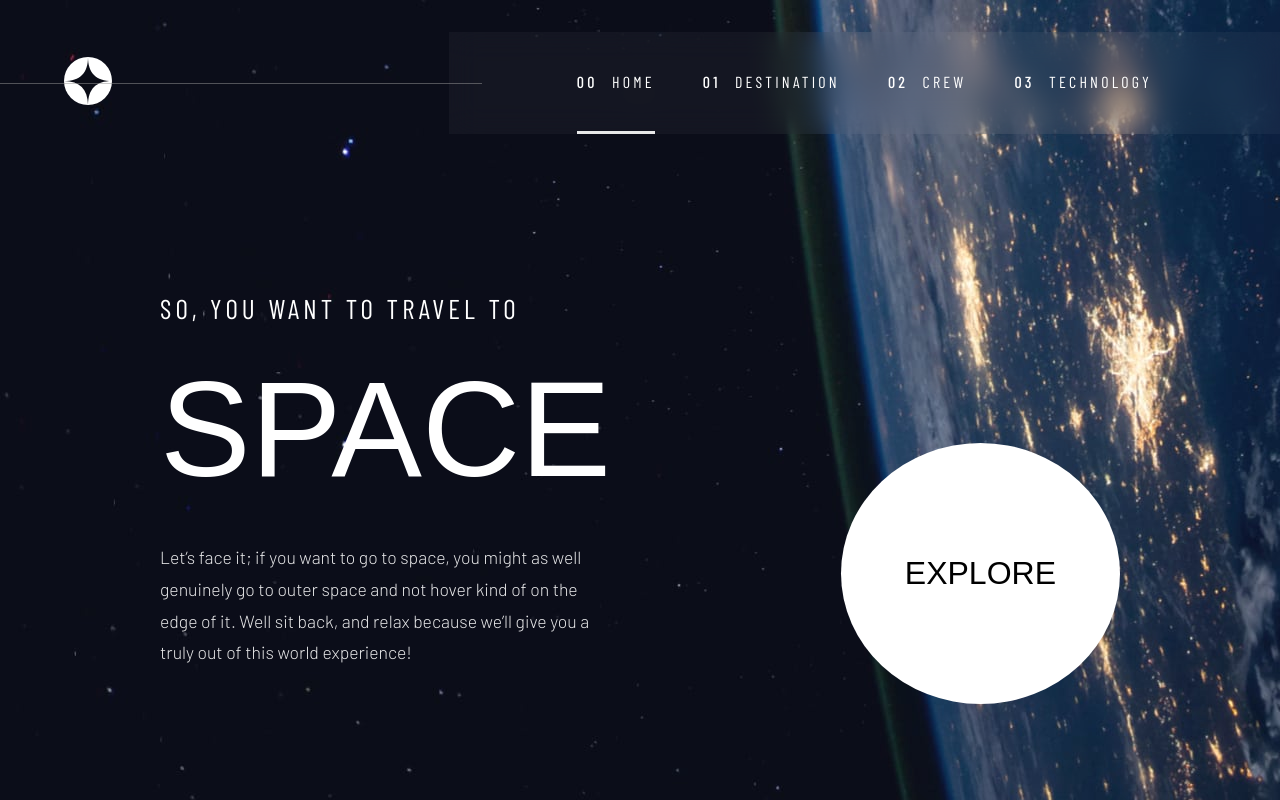
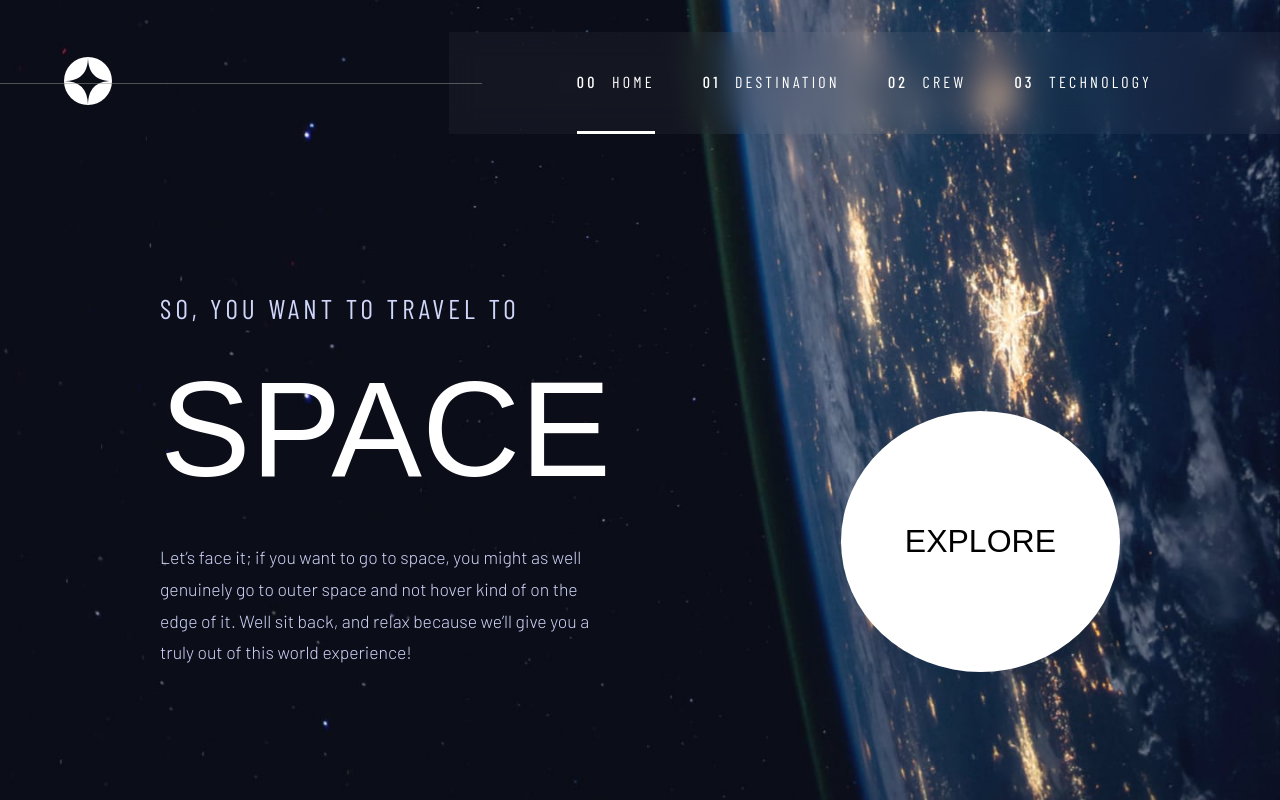
Before and after one commit to Johndiddles/space-travel-challenge, a React (Create React App) app: page / in a window 1280 px wide. Built offline with nearby package versions, Linux system fonts and the light colour scheme; a web font is replaced by a local one.

Commit message:
fixed active and hover states

```diff
--- a/src/components/navbar/navbar.component.jsx
+++ b/src/components/navbar/navbar.component.jsx
@@ -14,15 +14,15 @@ const Navbar = () => {
       </NavLink>
 
       <NavLink
+        id="destination_link"
         to="/destination/Moon"
-        className={
-          window.location.href.includes("destination/")
-            ? "navbar__link active"
-            : "navbar__link"
-        }
-        // className={({ isActive }) =>
-        //   isActive ? "navbar__link active" : "navbar__link"
-        // }
+        className={({ isActive }) => {
+          if (isActive || window.location.href.includes("destination")) {
+            return "navbar__link active";
+          } else {
+            return "navbar__link";
+          }
+        }}
       >
         <span>01</span> Destination
       </NavLink>
--- a/src/components/navbar/navbar.style.scss
+++ b/src/components/navbar/navbar.style.scss
@@ -17,7 +17,7 @@
   }
 
   &__link {
-    color: white;
+    color: rgba(255, 255, 255, 1);
     text-transform: uppercase;
     font-weight: 300;
     font-family: "Barlow Condensed", sans-serif;
@@ -25,7 +25,7 @@
     letter-spacing: 0.2em;
 
     &:hover {
-      border-bottom: 3px solid rgba(255, 255, 255, 0.9);
+      border-bottom: 3px solid rgba(255, 255, 255, 0.5);
       transition: 0.5s;
     }
 
@@ -35,6 +35,9 @@
     }
   }
   .active {
-    border-bottom: 3px solid rgba(255, 255, 255, 0.9);
+    border-bottom: 3px solid rgba(255, 255, 255, 1);
+  }
+  .inactive {
+    border-bottom: 0px;
   }
 }
--- a/src/components/planet-details/planet-details.style.scss
+++ b/src/components/planet-details/planet-details.style.scss
@@ -30,7 +30,7 @@
       font-family: "Barlow", sans-serif;
       line-height: 1.8;
       //   letter-spacing: 0.1em;
-      color: rgba(255, 255, 255, 0.8);
+      color: rgba(208, 214, 249, 1);
       margin-bottom: 1em;
       width: 42ch;
     }
@@ -47,7 +47,7 @@
           font-size: 0.9em;
           font-weight: 200;
           letter-spacing: 0.15em;
-          color: rgba(255, 255, 255, 0.8);
+          color: rgba(208, 214, 249, 1);
           font-family: "Barlow Condensed", sans-serif;
         }
         &__value {
--- a/src/components/planets/planets.style.scss
+++ b/src/components/planets/planets.style.scss
@@ -8,18 +8,23 @@
 
     .planet-link {
       background: transparent;
-      color: rgba(255, 255, 255, 0.7);
+      color: rgba(208, 214, 249, 0.7);
       padding: 0.5em 0;
       border-bottom: 3px solid transparent;
       text-transform: uppercase;
       font-family: "Barlow Condensed", sans-serif;
-      font-size: 1.2em;
-      font-weight: 200;
+      font-size: 1em;
+      font-weight: 400;
+      letter-spacing: 0.1em;
+
+      &:hover {
+        border-bottom: 3px solid rgba(255, 255, 255, 0.5);
+      }
     }
 
     .active {
       color: rgba(255, 255, 255, 1);
-      border-bottom: 3px solid rgba(255, 255, 255, 0.9);
+      border-bottom: 3px solid rgba(255, 255, 255, 1);
       font-weight: 300;
     }
   }
--- a/src/pages/crew/crew.style.scss
+++ b/src/pages/crew/crew.style.scss
@@ -6,6 +6,8 @@
   align-items: flex-end;
   color: white;
   background: url(../../assets/crew/background-crew-desktop.jpg);
+  background-size: cover;
+  background-repeat: no-repeat;
   padding: 5em 10em 0em 10em;
 
   @media screen and (max-width: 480px) {
@@ -26,8 +28,9 @@
       .crewPage__header {
         text-transform: uppercase;
         font-family: "Barlow Condensed", sans-serif;
-        font-size: 2em;
+        font-size: 1.8em;
         font-weight: 300;
+        letter-spacing: 0.1em;
         color: rgba(255, 255, 255, 1);
         width: 100%;
         text-align: left;
@@ -45,7 +48,7 @@
         gap: 1em;
 
         &__role {
-          color: rgba(255, 255, 255, 0.2);
+          color: rgba(255, 255, 255, 0.5);
           font-size: 2em;
           font-family: "Bellefair", sans-serif;
           text-transform: uppercase;
@@ -65,6 +68,7 @@
           line-height: 1.8;
           width: 43ch;
           margin-top: 1em;
+          color: rgb(208, 214, 249);
         }
 
         &__btns {
@@ -78,6 +82,10 @@
             border: 0px;
             outline: none;
             cursor: pointer;
+
+            &:hover {
+              background: rgba(255, 255, 255, 0.5);
+            }
           }
           .active {
             background: rgba(255, 255, 255, 1);
--- a/src/pages/destination/destination.style.scss
+++ b/src/pages/destination/destination.style.scss
@@ -2,6 +2,8 @@
   height: 100%;
   width: 100%;
   background: url("../../assets/destination/background-destination-desktop.jpg");
+  background-size: cover;
+  background-repeat: no-repeat;
   display: flex;
   flex-direction: column;
   justify-content: center;
--- a/src/pages/homepage/homepage.component.jsx
+++ b/src/pages/homepage/homepage.component.jsx
@@ -14,7 +14,9 @@ const Homepage = () => {
         </p>
       </div>
       <div className="right">
-        <div className="circle">explore</div>
+        <div className="circle__wrapper">
+          <div className="circle">explore</div>
+        </div>
       </div>
     </div>
   );
--- a/src/pages/homepage/homepage.style.scss
+++ b/src/pages/homepage/homepage.style.scss
@@ -5,12 +5,26 @@
   justify-content: center;
   align-items: flex-end;
   background: url("../../assets/home/background-home-desktop.jpg");
-  padding: 0 10em;
+  background-size: cover;
+  background-repeat: no-repeat;
+  padding: 0 5em 0 10em;
   padding-bottom: 6em;
+
+  @media screen and (max-width: 768px) {
+    background: url(../../assets/home/background-home-tablet.jpg);
+    flex-direction: column;
+    padding: 0 10em 0 10em;
+    align-items: center;
+  }
 
   .left {
     width: 50%;
     text-align: left;
+
+    @media screen and (max-width: 768px) {
+      width: 100%;
+      text-align: center;
+    }
 
     h5 {
       font-size: 1.7em;
@@ -18,6 +32,7 @@
       margin: 1em 0;
       font-family: "Barlow Condensed", sans-serif;
       letter-spacing: 0.15em;
+      color: rgb(208, 214, 249);
     }
 
     h1 {
@@ -32,7 +47,7 @@
       line-height: 1.8;
       font-family: "Barlow", sans-serif;
       font-weight: 300;
-      color: rgba(255, 255, 255, 0.9);
+      color: rgb(208, 214, 249);
       margin: 2em 0;
     }
   }
@@ -41,6 +56,20 @@
     width: 50%;
     display: flex;
     justify-content: flex-end;
+    // padding-right: 5em;
+
+    @media screen and (max-width: 768px) {
+      width: 100%;
+      justify-content: center;
+    }
+
+    .circle__wrapper {
+      margin-bottom: -3em;
+      padding: 5em;
+      background: rgba(255, 255, 255, 0);
+      border-radius: 100%;
+      pointer-events: none;
+      transition: 0.5;
 
       .circle {
         font-family: "Bellefair", sans-serif;
@@ -50,6 +79,13 @@
         text-transform: uppercase;
         color: black;
         font-size: 2em;
+        pointer-events: auto;
+        cursor: pointer;
+      }
+      &:hover {
+        background: rgba(255, 255, 255, 0.09);
+        transition: 0.5s;
       }
     }
   }
+}
--- a/src/pages/technology/technology.style.scss
+++ b/src/pages/technology/technology.style.scss
@@ -8,6 +8,8 @@
   align-items: center;
   color: white;
   background: url(../../assets/technology/background-technology-desktop.jpg);
+  background-size: cover;
+  background-repeat: no-repeat;
 
   @media screen and (max-width: 480px) {
     background: url(../../assets/technology/background-technology-mobile.jpg);
@@ -26,9 +28,9 @@
       text-transform: uppercase;
 
       h1 {
-        font-size: 2em;
-        font-weight: 400;
-        color: rgba(208, 214, 249, 1);
+        font-size: 1.8em;
+        font-weight: 500;
+        color: rgba(255, 255, 255, 1);
         font-weight: 200;
         letter-spacing: 0.1em;
 
@@ -54,7 +56,7 @@
           font-size: 2em;
           font-family: "Bellefair", sans-serif;
           font-weight: 400;
-          border: 0.02em solid rgba(255, 255, 255, 0.7);
+          border: 0.05em solid rgba(255, 255, 255, 0.15);
           color: rgba(255, 255, 255, 1);
           border-radius: 100%;
           background: transparent;
@@ -63,7 +65,7 @@
           transition: 0.5s;
 
           &:hover {
-            border: 0.05em solid rgba(255, 255, 255, 0.7);
+            border: 0.05em solid rgba(255, 255, 255, 1);
             transition: 0.5s;
           }
         }
@@ -96,7 +98,7 @@
         &--description {
           font-family: "Barlow", sans-serif;
           font-size: 1.2em;
-          font-weight: 400;
+          font-weight: 300;
           color: rgba(208, 214, 249, 1);
           line-height: 1.8em;
           width: 43ch;
```
Lines whose indentation alone changed are shown as unchanged.
